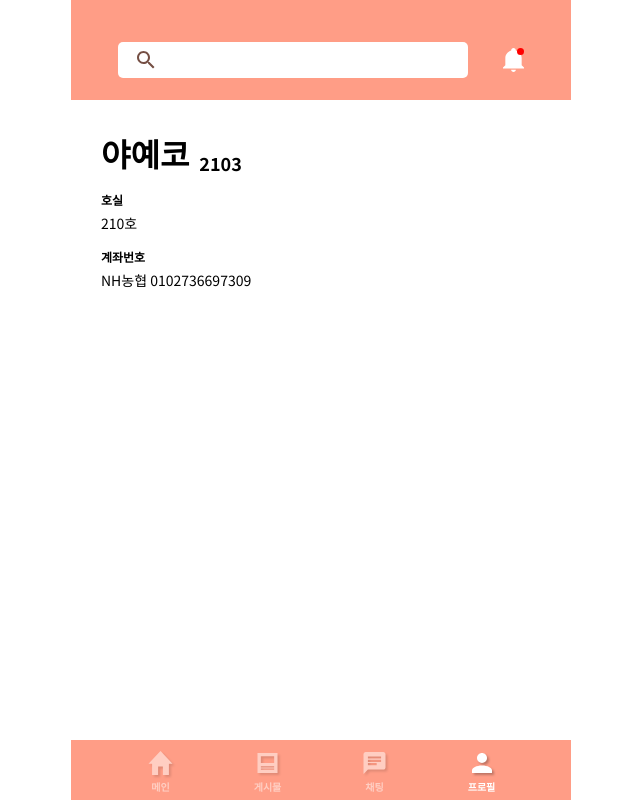
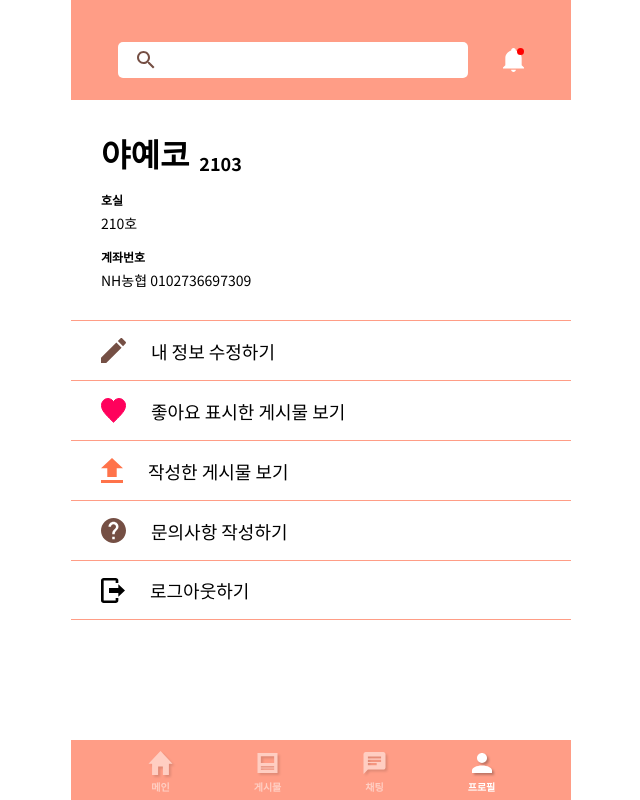
Before and after one commit to TEAM-Tn1/NUGUNA_Client, a React (Create React App) app: page /profile in a window 1280 px wide. Shown: the whole page, without its empty margins (319-959 px from the left). Built offline with nearby package versions, Linux system fonts and the light colour scheme.

Commit message:
[ADD] 프로필 메인 페이지 퍼블리싱 완료

```diff
--- a/src/components/profile/profile.tsx
+++ b/src/components/profile/profile.tsx
@@ -1,4 +1,6 @@
 import React from 'react';
+import { PROFILE_ELEMENT } from '../../constance/profile';
+import { logout } from '../../assets/profile/index';
 import Footer from '../footer';
 import Header from '../header';
 import * as S from './style';
@@ -21,6 +23,18 @@ const Profile = () => {
           <span>NH농협 0102736697309</span>
         </S.AccountInfo>
       </S.UserInfoBox>
+      {PROFILE_ELEMENT.map(ele => {
+        return (
+          <S.DetailPage to={`/profile${ele.path}`}>
+            <img src={ele.img} alt='' />
+            <span>{ele.text}</span>
+          </S.DetailPage>
+        );
+      })}
+      <S.Logout>
+        <img src={logout} alt='' />
+        <span>로그아웃하기</span>
+      </S.Logout>
       <Footer />
     </S.Wrapper>
   );
--- a/src/components/profile/style/index.ts
+++ b/src/components/profile/style/index.ts
@@ -1,3 +1,4 @@
+import { Link } from 'react-router-dom';
 import styled from 'styled-components';
 
 export const Wrapper = styled.div`
@@ -43,3 +44,32 @@ export const DormitoryInfo = styled.div`
 `;
 
 export const AccountInfo = styled(DormitoryInfo)``;
+
+export const DetailPage = styled(Link)`
+  height: 60px;
+  display: flex;
+  align-items: center;
+  gap: 25px;
+  padding: 0px 30px;
+  border-top: 1px solid #ff9d86;
+
+  & span {
+    color: black;
+    font-size: 18px;
+  }
+`;
+
+export const Logout = styled.div`
+  height: 60px;
+  display: flex;
+  align-items: center;
+  gap: 25px;
+  padding: 0px 30px;
+  border-top: 1px solid #ff9d86;
+  border-bottom: 1px solid #ff9d86;
+
+  & span {
+    color: black;
+    font-size: 18px;
+  }
+`;
```
